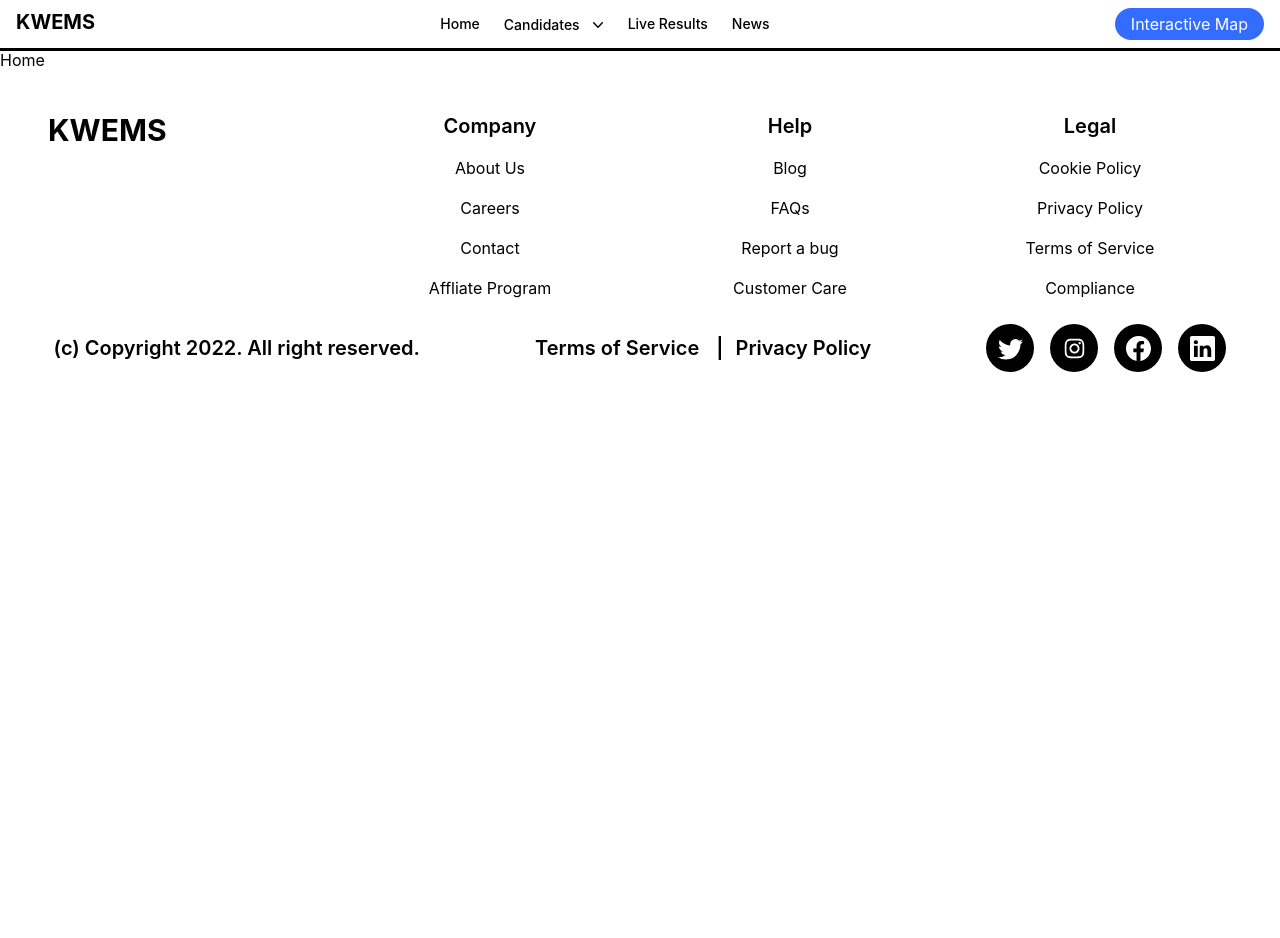
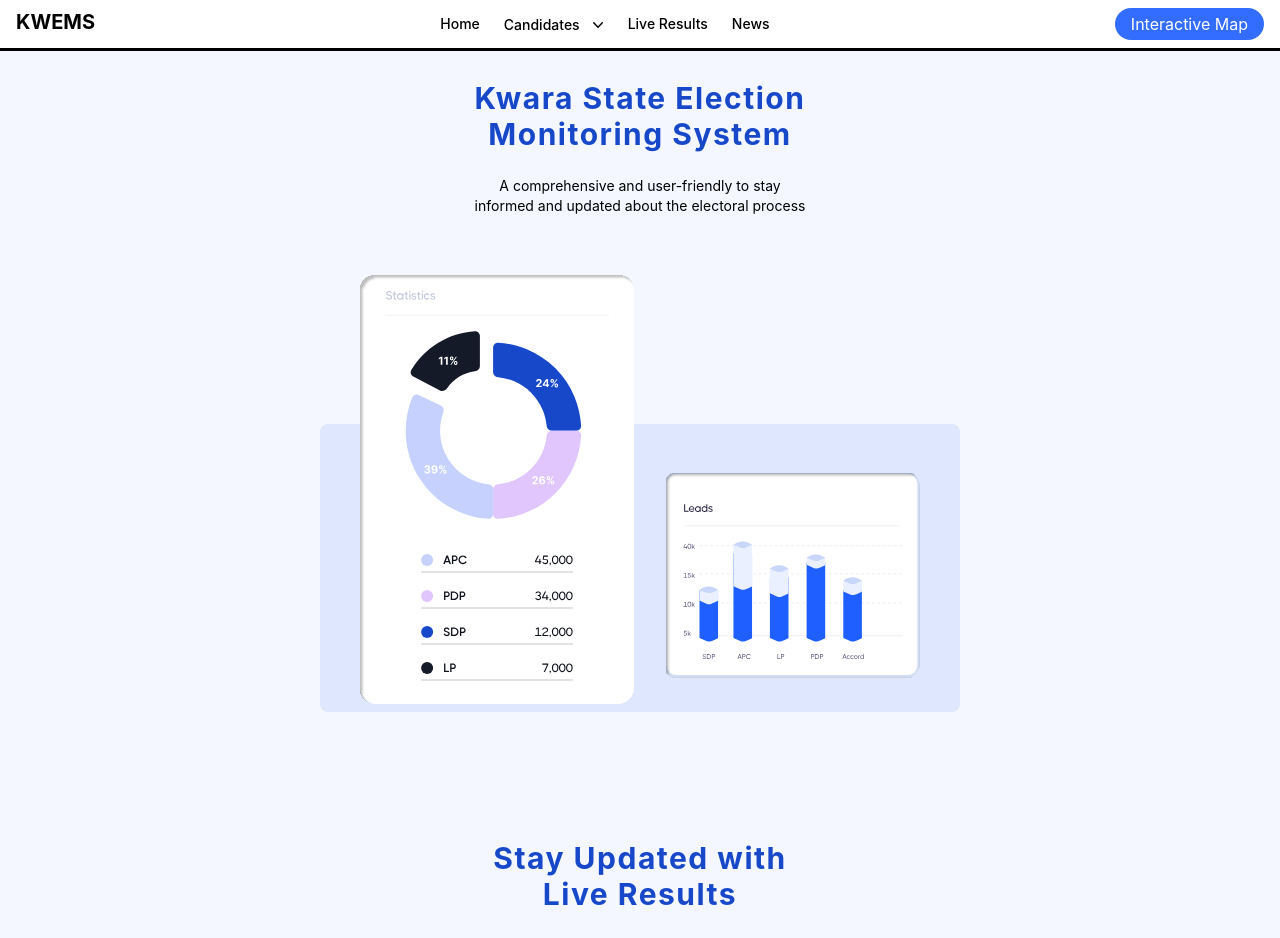
Before and after one commit to thereal-osas/KW-eMS, a React (Create React App) app: page / in a window 1280 px wide. Shown: the top 938 px of the page. Before the commit the page ends 800 px from the top, so only its background shows below. Built offline with nearby package versions, Linux system fonts and the light colour scheme.

Commit message:
Updated Home.jsx

```diff
--- a/src/pages/Home.jsx
+++ b/src/pages/Home.jsx
@@ -1,11 +1,26 @@
-import React from "react";
+import React from 'react'
+/* import CandidatesWatch from '../components/CandidatesWatch' */
+import Navbar from '../components/Navbar'
+import Hero from '../components/Hero'
+import InteractiveMap from '../components/InteractiveMap'
+import LiveResult from '../components/LiveResult'
+import NewsArticles from '../components/NewsArticles'
+import Footer from '../components/Footer'
 
 function Home() {
-	return (
-		<>
-			<p>Home</p>
-		</>
-	);
+  return (
+    <>
+      <Navbar />
+      <div className='bg-[#f4f7ff]'>
+        <Hero />
+        <LiveResult />
+        <InteractiveMap />
+        {/* <CandidatesWatch /> */}
+        <NewsArticles />
+        <Footer />
+      </div>
+    </>
+  )
 }
 
-export default Home;
+export default Home
```
